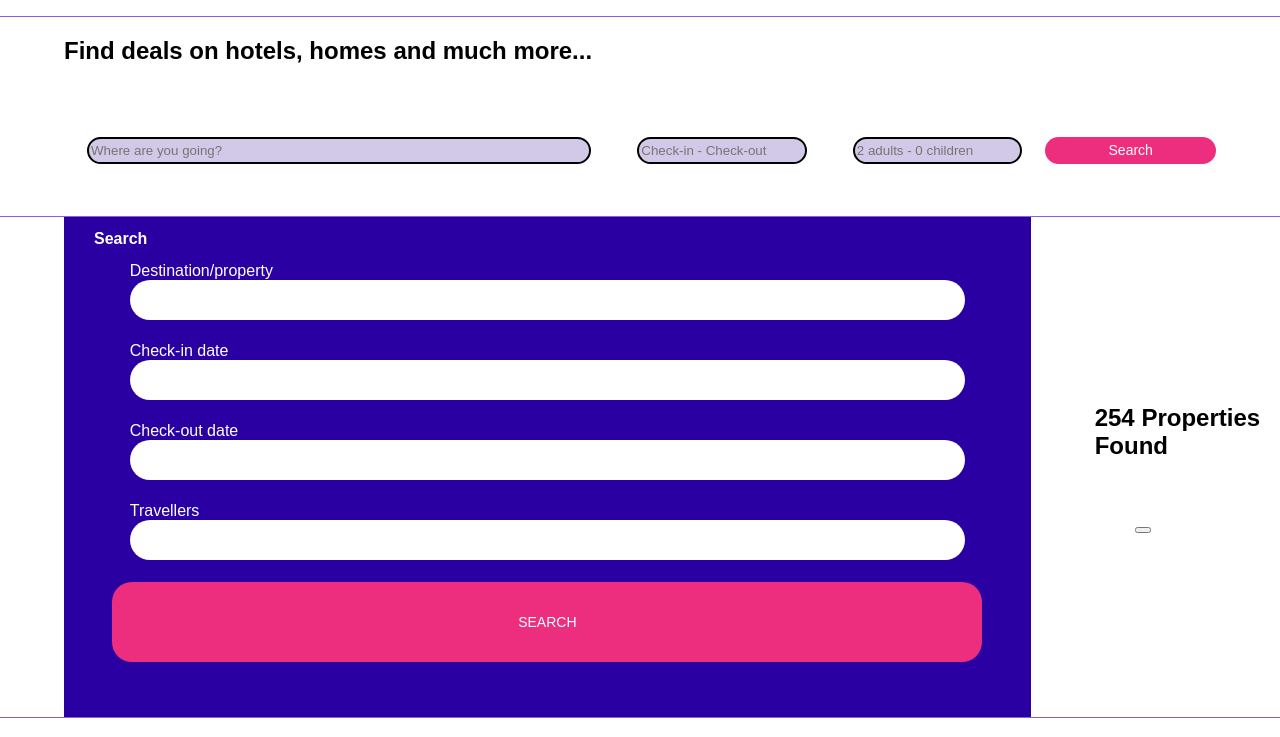
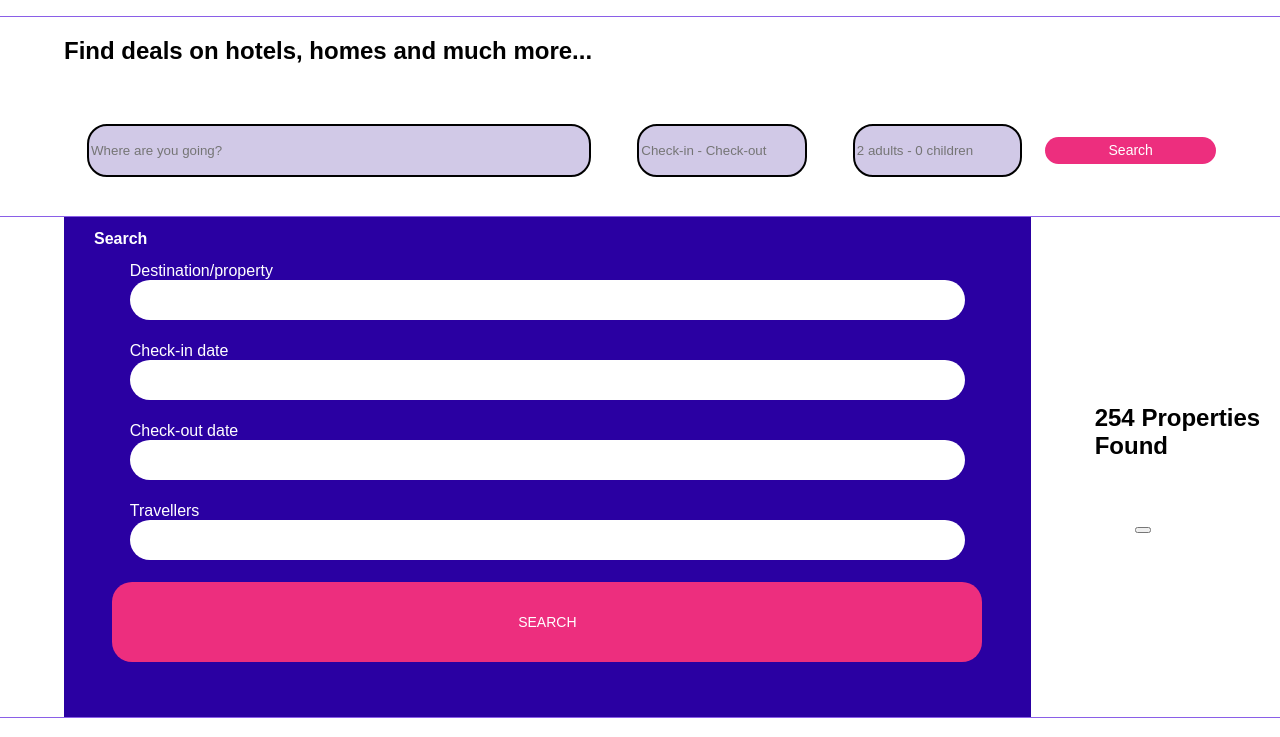
Before and after one commit to pau-develop/202207-w1chwe-pau-sanchez-pablo-sobrino, a website: page index.html in a window 1280 px wide. Shown: the part 63-800 px from the top of the page. Drawn offline with nearby package versions, Linux system fonts and the light colour scheme; files that its build step writes are made by us from their sources.

Commit message:
Changed input box height for desktop ver

```diff
--- a/sass/_partials/_section-one.scss
+++ b/sass/_partials/_section-one.scss
@@ -38,7 +38,7 @@
       .section-top__input {
         @include input-box(2px solid black, $box-grey, 100%, 20%);
         width: 100%;
-        height: 20%;
+        height: 40%;
         border: 2px solid $text-black;
         border-radius: 20px;
         margin: 0 2%;
```
